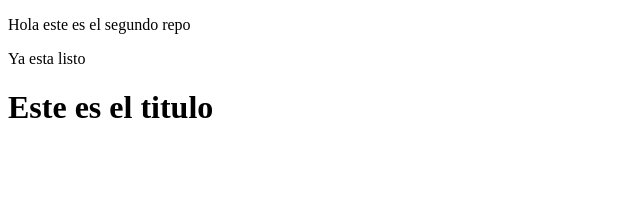
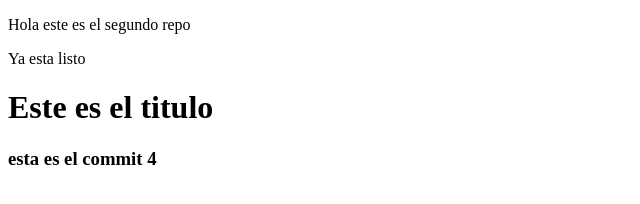
Before and after one commit to arizmendijose3-gif/segundorepo, a plain HTML site: page index.html in a window 1280 px wide. Shown: the whole page, without its empty margins (0-640 px from the left). Drawn offline with Linux system fonts and the light colour scheme.

Commit message:
commit 4

```diff
--- a/index.html
+++ b/index.html
@@ -9,6 +9,7 @@
     <p>Hola este es el segundo repo</p>
     <p>Ya esta listo</p>
     <h1>Este es el titulo</h1>
+    <h3>esta es el commit 4</h3>
 
 
 
```
